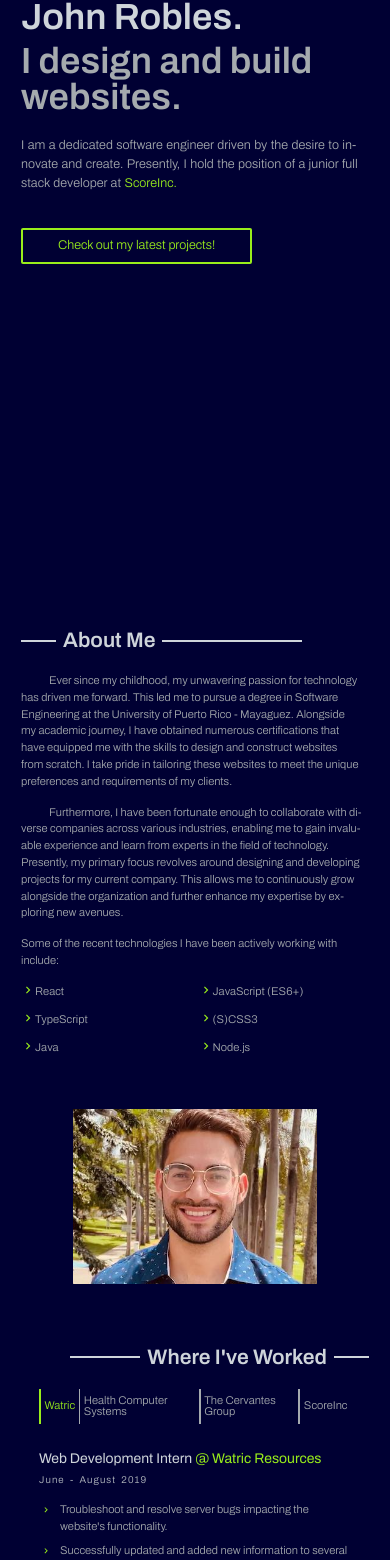
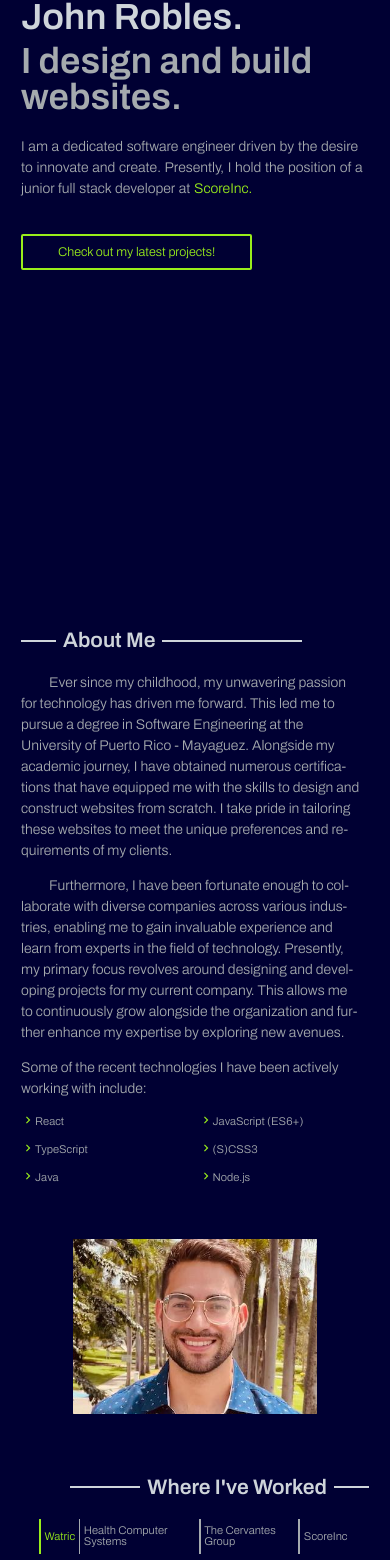
Before and after one commit to jrobles0717/My-Personal-Website, a React (Vite) app: page / in a window 390 px wide. Shown: the part 277-1837 px from the top of the page. Built offline with nearby package versions, Linux system fonts and the light colour scheme.

Commit message:
Fixed font sizes for phone screen

```diff
--- a/css/style.css
+++ b/css/style.css
@@ -668,7 +668,8 @@ body {
         grid-column: full-start / col-end 6; } }
     @media only screen and (max-width: 37.5em) {
       .hero__text-2 {
-        grid-column: 1 / -1; } }
+        grid-column: 1 / -1;
+        font-size: 2rem; } }
   @media only screen and (max-width: 56.25em) {
     .hero a {
       grid-column: full-start / col-end 3;
@@ -736,10 +737,19 @@ body {
         margin-bottom: 6rem; } }
     .about__text-1 {
       grid-row: 1 / 2; }
+      @media only screen and (max-width: 37.5em) {
+        .about__text-1 {
+          font-size: 2rem; } }
     .about__text-2 {
       grid-row: 2 / 3; }
+      @media only screen and (max-width: 37.5em) {
+        .about__text-2 {
+          font-size: 2rem; } }
     .about__text-3 {
       grid-row: 3 / 4; }
+      @media only screen and (max-width: 37.5em) {
+        .about__text-3 {
+          font-size: 2rem; } }
     .about__text__list {
       grid-row: 4 / 5;
       font-size: 2rem;
@@ -954,6 +964,9 @@ body {
         min-width: 2rem;
         min-height: 2rem;
         color: #99ed1b; }
+      @media only screen and (max-width: 37.5em) {
+        .experience__table--right__item {
+          font-size: 2rem; } }
 
 .projects {
   grid-column: center-start / center-end;
@@ -1048,7 +1061,8 @@ body {
             padding: 0; } }
         @media only screen and (max-width: 37.5em) {
           .projects__featured--text-box__paragraph {
-            line-height: 1.3; } }
+            line-height: 1.3;
+            font-size: 1.8rem; } }
       .projects__featured--text-box__list {
         grid-row: 4 / 5;
         list-style: none;
@@ -1180,6 +1194,9 @@ body {
     line-height: 1.5;
     font-weight: 400;
     text-align: center; }
+    @media only screen and (max-width: 37.5em) {
+      .contact__paragraph {
+        font-size: 2rem; } }
   .contact__btn {
     grid-column: 2 / 3;
     grid-row: 5 / 6;
```
Also changed, not shown: sass/pages/_home.scss (+18 -0 lines).
